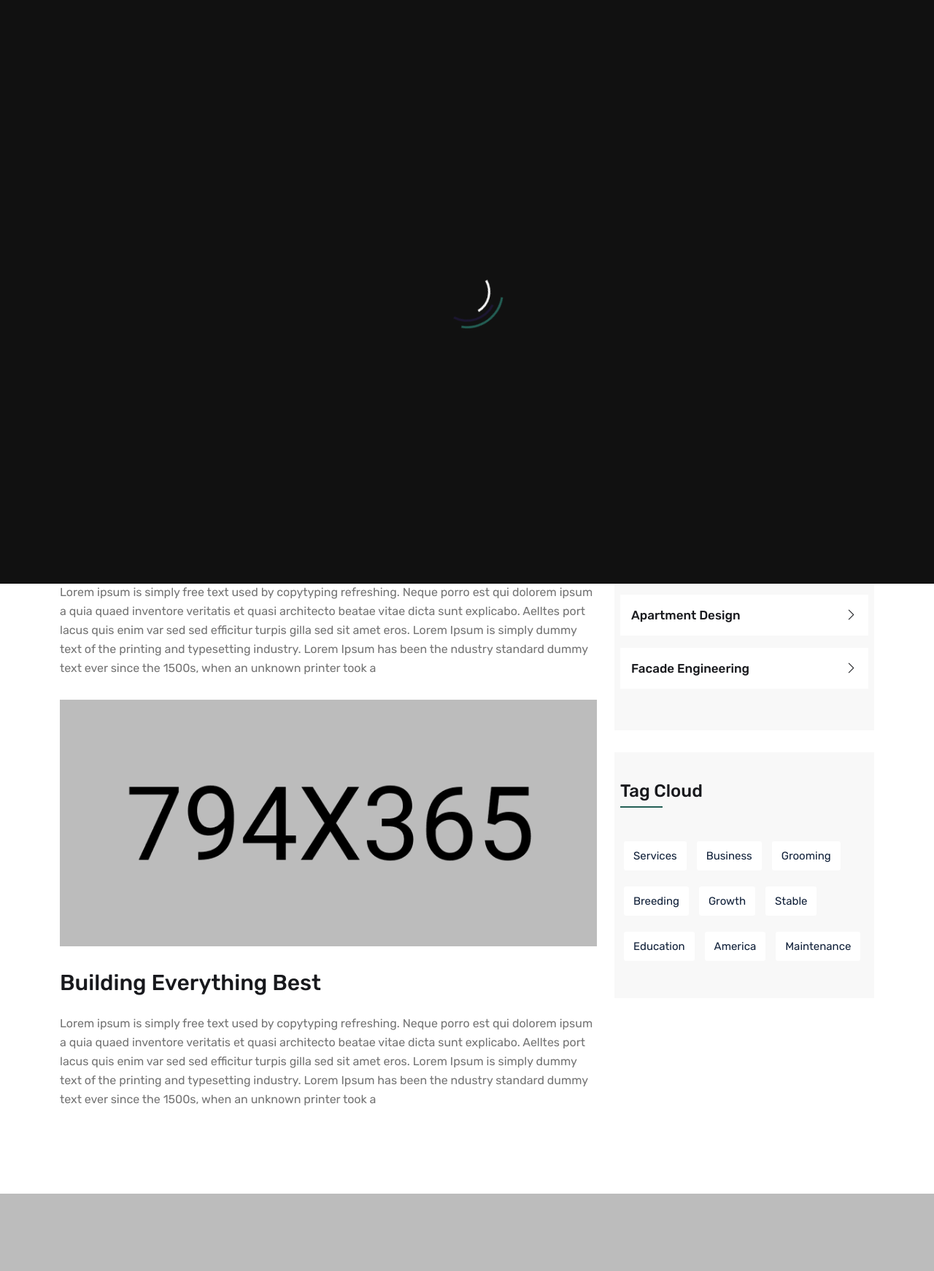
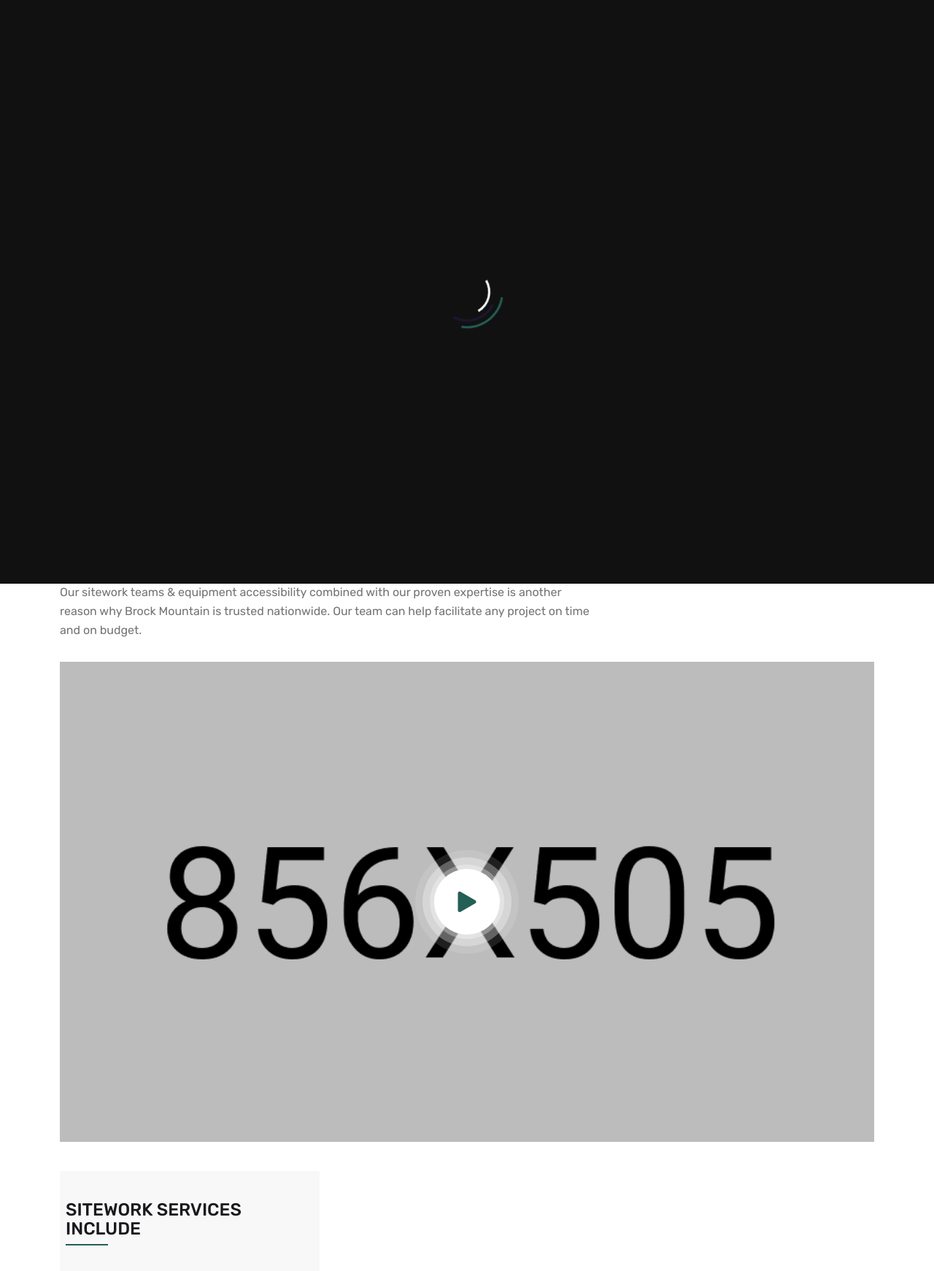
Before and after one commit to jdcardenasBrock/newbrockmlc, a PHP site: page /restoration.php in a window 1280 px wide. Shown: the top 1742 px of the page at 73% size. Run offline with PHP 8.4, Linux system fonts and the light colour scheme; some libraries are stand-ins or nearby versions.

Commit message:
estructura y texto restoration

```diff
--- a/restoration.php
+++ b/restoration.php
@@ -11,69 +11,58 @@
                                 <img src="assets/images/service/service-details1.jpg" alt="">
                             </div>
                             <div class="service-details-content">
-                                <h4><a href="service-details.html">Building smart business solution for you</a></h4>
-                                <p>Lorem ipsum is simply free text used by copytyping refreshing. Neque porro est qui dolorem ipsum a quia quaed inventore veritatis et quasi architecto beatae vitae dicta sunt explicabo. Aelltes port lacus quis enim var sed sed efficitur turpis gilla sed sit amet eros. Lorem Ipsum is simply dummy text of the printing and typesetting industry. Lorem Ipsum has been the ndustry standard dummy text ever since the 1500s, when an unknown printer took a</p>
-                            </div>
-                        </div>
-                        <!-- End service details single box -->
-                    </div>
-                    <div class="col-lg-12">
-                        <!-- start service details single box -->
-                        <div class="service-details-single-box">
-                            <div class="service-details-thumb">
-                                <img src="assets/images/service/service-details2.jpg" alt="">
-                            </div>
-                            <div class="service-details-content">
-                                <h4><a href="service-details.html">Building Everything Best</a></h4>
-                                <p>Lorem ipsum is simply free text used by copytyping refreshing. Neque porro est qui dolorem ipsum a quia quaed inventore veritatis et quasi architecto beatae vitae dicta sunt explicabo. Aelltes port lacus quis enim var sed sed efficitur turpis gilla sed sit amet eros. Lorem Ipsum is simply dummy text of the printing and typesetting industry. Lorem Ipsum has been the ndustry standard dummy text ever since the 1500s, when an unknown printer took a</p>
+                                <h4><a href="#">PROFESSIONAL & RELIABLE SITEWORK SERVICES</a></h4>
+                                <p>Our sitework teams & equipment accessibility combined with our proven expertise is another reason why Brock Mountain is trusted nationwide. Our team can help facilitate any project on time and on budget.</p>
                             </div>
                         </div>
                         <!-- End service details single box -->
                     </div>
                 </div>
             </div>
+            <div class="col-lg-12 mb-40">
+                <!-- start blog single box -->
+                <div class="blog-standard-box">
+                    <div class="blog-standard-thumb">
+                        <img src="assets/images/blog/blog-standard1.png" alt="">
+                        <div class="blog-single-video">
+                            <div class="blog-video-icon">
+                                <a class="video-vemo-icon venobox vbox-item" data-vbtype="youtube" data-autoplay="true" href="https://youtu.be/BS4TUd7FJSg"><i class="bi bi-play-fill"></i></a>
+                            </div>
+                        </div>
+                    </div>
+                    <!-- <div class="blog-standard-meta">
+                        <span>By Admin</span>
+                        <span>17 Aug 2023 </span>
+                        <span class="meta">Construction</span>
+                    </div> -->
+                    <!-- <div class="blog-standard-content">
+                        <h4><a href="#">Best Practices Construction Law Construction</a></h4>
+                        <p>Why Roofing are factmake 17 Reason EasierForesee the pain & trouble that are bounds too ensue equalidea off denouncing pleasures and praising pain was borncomplete account and expound the actual teachings the great the master-builder of human happiness. In a free hour...</p>
+                    </div> -->
+                    <!-- <div class="eulding-btn standard">
+                        <a href="#">Read More <i class="bi bi-arrow-up-right-circle-fill"></i></a>
+                    </div> -->
+                </div>
+                <!-- End blog single box -->
+            </div>
             <div class="col-lg-4 col-md-6">
-                <!-- start widget search box -->
-                <div class="widget_search box">
-                    <form action="#" method="get">
-                        <input type="text" name="s" value="" placeholder="Search Here" title="Search for:">
-                        <button type="submit" class="icons">
-                            <i class="fa fa-search"></i>
-                        </button>
-                    </form>
-                </div>
                 <!-- End widget search box -->
                 <div class="widget-categories-box">
                     <div class="widget-catagories-title">
-                        <h4>Main Services</h4>
+                        <h4>SITEWORK SERVICES INCLUDE</h4>
                     </div>
                     <!-- widget categories menu -->
                     <div class="widget-categories-menu">
                         <ul>
-                            <li><a href="service-details.html"> Business Solution <span><i class="bi bi-chevron-right"></i></span></a></li>
-                            <li><a href="service-details.html"> Expert Mechanical <span><i class="bi bi-chevron-right"></i></span></a></li>
-                            <li><a href="service-details.html"> Architecture & Building <span><i class="bi bi-chevron-right"></i></span></a></li>
-                            <li><a href="service-details.html"> Construction Management <span><i class="bi bi-chevron-right"></i></span></a></li>
-                            <li><a href="service-details.html"> Apartment Design <span><i class="bi bi-chevron-right"></i></span></a></li>
-                            <li><a href="service-details.html"> Facade Engineering <span><i class="bi bi-chevron-right"></i></span></a></li>
+                            <li><a href="#"> Stormwater Install & Maintenance <span><i class="bi bi-chevron-right"></i></span></a></li>
+                            <li><a href="#"> French Drain Install & Maintenance <span><i class="bi bi-chevron-right"></i></span></a></li>
+                            <li><a href="#"> Trench Drain Install & Maintenance <span><i class="bi bi-chevron-right"></i></span></a></li>
+                            <li><a href="#"> Forestry Mulching & Land Clearing <span><i class="bi bi-chevron-right"></i></span></a></li>
+                            <li><a href="#"> Disaster Clean-up <span><i class="bi bi-chevron-right"></i></span></a></li>
+                            <li><a href="#"> Excavation, Import & Export <span><i class="bi bi-chevron-right"></i></span></a></li>
+                            <li><a href="#"> Engineering & Design Build Solutions <span><i class="bi bi-chevron-right"></i></span></a></li>
+                            <li><a href="#"> Concrete Flatwork / Curb & Gutter <span><i class="bi bi-chevron-right"></i></span></a></li>
                         </ul>
-                    </div>
-                </div>
-                <div class="widget-categories-box">
-                    <!-- categories title -->
-                    <div class="widget-catagories-title">
-                        <h4> Tag Cloud </h4>
-                    </div>
-                    <div class="widget-tags">
-                        <a href="#">Services</a>
-                        <a href="#">Business</a>
-                        <a href="#">Grooming</a>
-                        <a href="#">Breeding</a>
-                        <a href="#">Growth</a>
-                        <a href="#">Stable</a>
-                        <a href="#">Education</a>
-                        <a href="#">America</a>
-                        <a href="#">Maintenance</a>
                     </div>
                 </div>
             </div>
```
